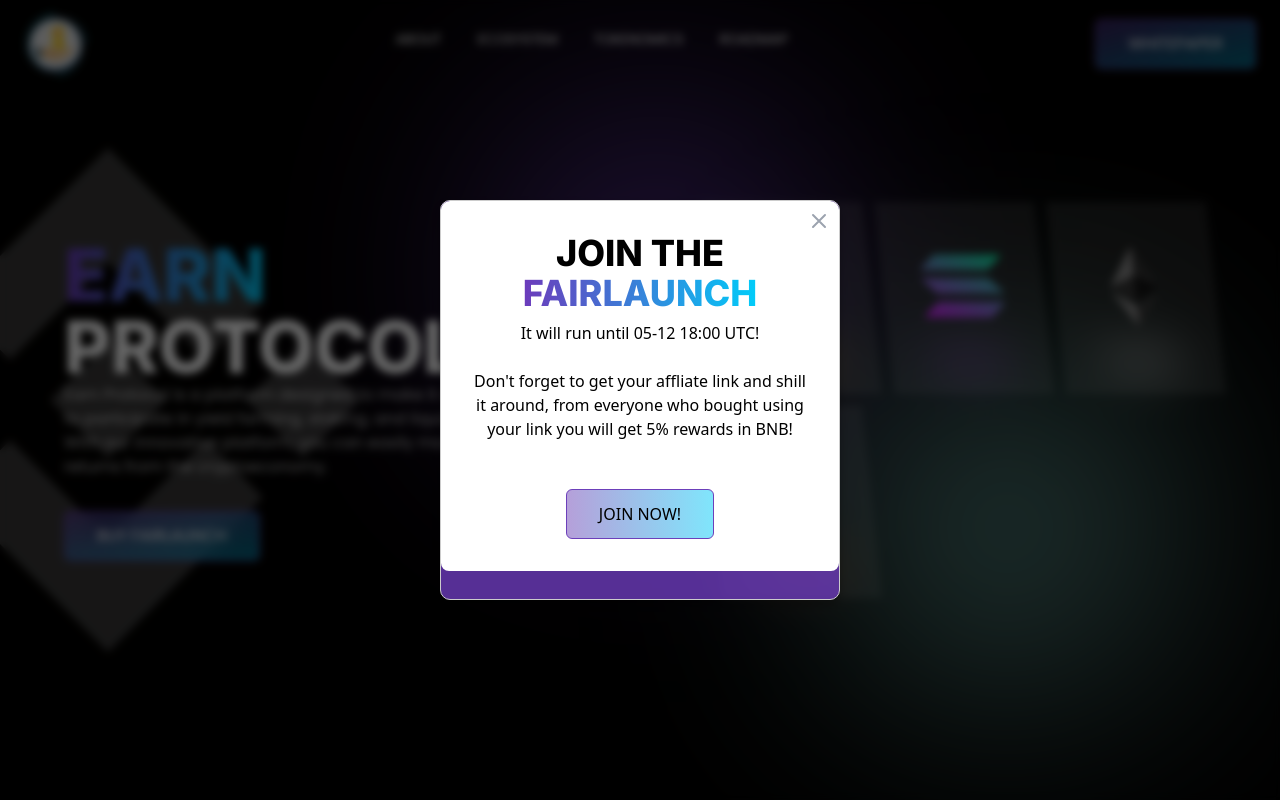
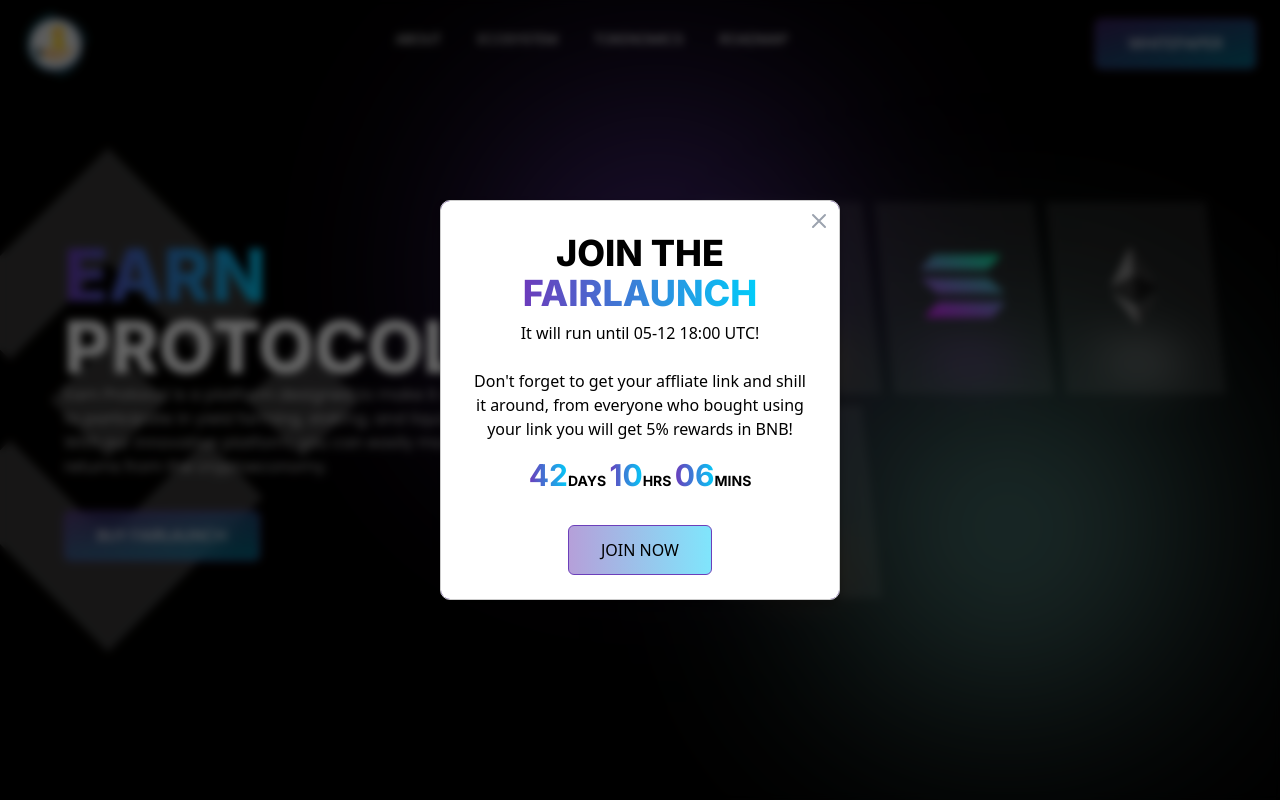
Before and after one commit to KoichiDevs/Earn, a React (Vite) app: page / in a window 1280 px wide. Shown: the top 800 px of the page. Built offline with nearby package versions, Linux system fonts and the light colour scheme.

Commit message:
UPDATE TIMER

```diff
--- a/src/App.jsx
+++ b/src/App.jsx
@@ -12,7 +12,7 @@ import Button from './components/Button'
 import { motion } from 'framer-motion'
 import TextAnim from './anim/TextAnim'
 import AnimOnce from './anim/AnimOnce'
-
+import CountdownTimer from "./utils/CountdownTimer";
 Modal.setAppElement('#root');
 
 const App = () => {
@@ -21,7 +21,10 @@ const App = () => {
   const closeModal = () => {
     setModalIsOpen(false);
   };
-
+  const handleTimerComplete = () => {
+    console.log("Timer complete!");
+    closeModal();
+  };
   useEffect(() => {
     if (modalIsOpen) {
       document.body.style.overflow = 'hidden';
@@ -90,11 +93,16 @@ const App = () => {
 <br></br><br></br>
 Don't forget to get your affliate link and shill it around, from everyone who bought using your link you will get 5% rewards in BNB!
             </p>
+            <CountdownTimer
+            minutes={0}
+            seconds={10}
+            onTimerComplete={handleTimerComplete}
+          />
             <div className="flex gap-x-8 justify-center">
               <AnimOnce>
         <a href="https://www.pinksale.finance/launchpad/0x2A1180051729a52dEAE979038E299958b8899ebB?chain=BSC&refId=0xAF05c0d3DA8B7C3f9a067fBBE65cDB599d955EcA" className="">
           <Button className="mt-8 bg-gradient-to-r from-[#6C3BBB] to-cyan hover:from-[#6C3BBB] hover:to-purple-700">
-            JOIN NOW!
+            JOIN NOW
           </Button>
         </a>
       </AnimOnce>
--- /dev/null
+++ b/src/utils/CountdownTimer.jsx
@@ -0,0 +1,48 @@
+import React, { useState, useEffect } from "react";
+
+const CountdownTimer = () => {
+  const [remainingTime, setRemainingTime] = useState(getRemainingTime());
+
+  useEffect(() => {
+    const intervalId = setInterval(() => {
+      setRemainingTime(getRemainingTime());
+    }, 1000);
+
+    return () => clearInterval(intervalId);
+  }, []);
+
+  function getRemainingTime() {
+    const targetDate = new Date("2023-05-12T18:00:00Z");
+    const currentDate = new Date();
+    const remainingTime = targetDate.getTime() - currentDate.getTime();
+
+    return remainingTime < 0 ? 0 : remainingTime;
+  }
+
+  const displayDays = Math.floor(remainingTime / (1000 * 60 * 60 * 24))
+    .toString()
+    .padStart(2, "0");
+  const displayHours = Math.floor(
+    (remainingTime % (1000 * 60 * 60 * 24)) / (1000 * 60 * 60)
+  )
+    .toString()
+    .padStart(2, "0");
+  const displayMinutes = Math.floor(
+    (remainingTime % (1000 * 60 * 60)) / (1000 * 60)
+  )
+    .toString()
+    .padStart(2, "0");
+
+    return (
+        <div className="text-center">
+      <div className="text-3xl font-inter font-bold">
+        <span className="bg-gradient-to-r from-[#6C3BBB] to-cyan inline-block text-transparent bg-clip-text">{displayDays}</span><span className="text-sm font-inter">DAYS </span>
+        <span className="bg-gradient-to-r from-[#6C3BBB] to-cyan inline-block text-transparent bg-clip-text">{displayHours}</span><span className="text-sm font-inter">HRS </span>
+        <span className="bg-gradient-to-r from-[#6C3BBB] to-cyan inline-block text-transparent bg-clip-text">{displayMinutes}</span><span className="text-sm font-inter">MINS</span>
+      </div>
+    </div>
+      );
+
+};
+
+export default CountdownTimer;
```
